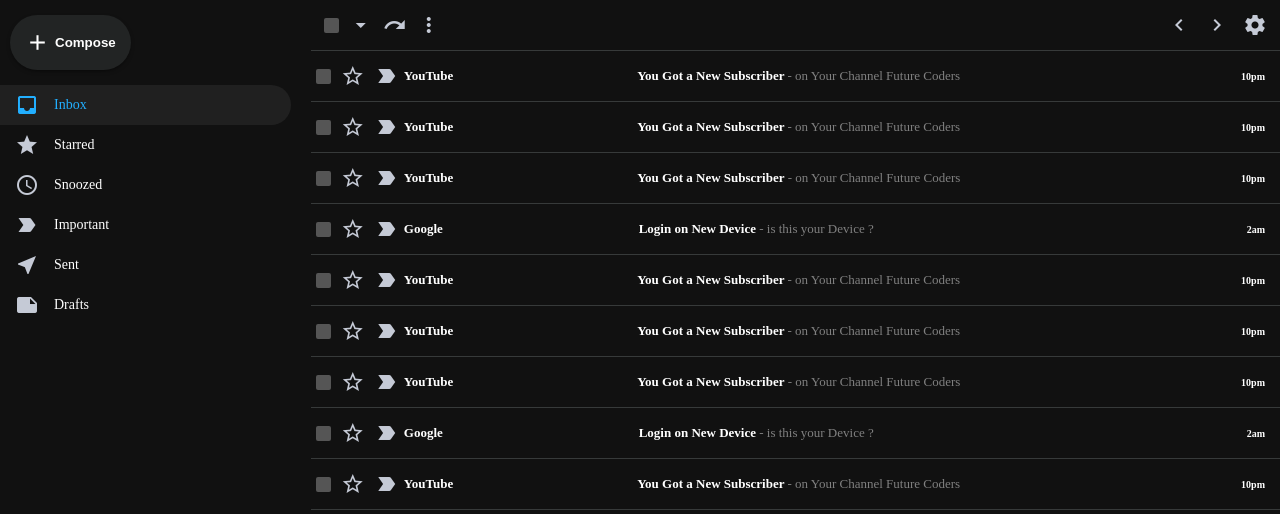
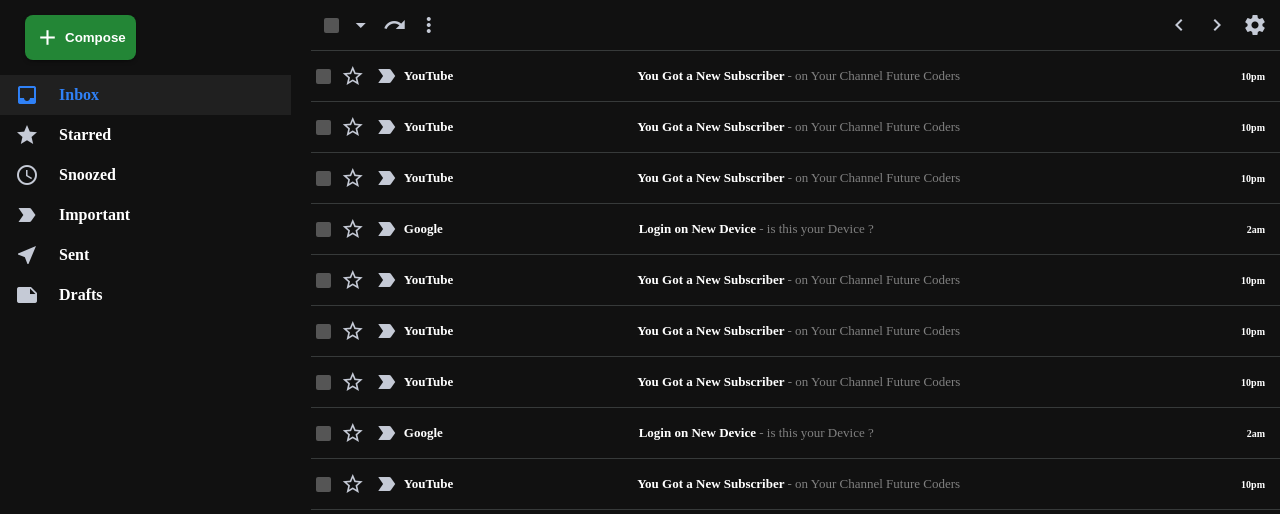
Before and after one commit to h471x/php_mail, a PHP site: page /index.html in a window 1280 px wide. Shown: the part 81-595 px from the top of the page. Run offline with PHP 8.4, Linux system fonts and the light colour scheme.

Commit message:
Added Some Cool Color

```diff
--- a/assets/css/style.css
+++ b/assets/css/style.css
@@ -86,13 +86,14 @@
 
 .sidebar__compose {
   margin-top: 15px;
-  margin-left: 10px;
+  margin-left: 25px;
   margin-bottom: 15px;
   text-transform: capitalize;
   color: white;
-  padding: 15px;
-  border-radius: 30px;
-  background-color: #222424;
+  padding: 10px;
+  border-radius: 8px;
+  /* background-color: #222424; */
+  background-color: #238636;
   display: flex;
   align-items: center;
   cursor: pointer;
@@ -103,7 +104,7 @@
 
 .sidebar__compose:hover{
   background-color: #28a745;
-  font-size: 14px;
+  /* font-size: 14px; */
 }
 
 .sidebar__compose span {
@@ -113,7 +114,7 @@
 }
 
 .sidebar__compose span:hover{
-  font-weight: bold;
+  /* font-weight: bold; */
   transition-delay: 2s;
 }
 
@@ -122,8 +123,8 @@
   align-items: center;
   height: 40px;
   padding: 0 10px;
-  border-top-right-radius: 20px;
-  border-bottom-right-radius: 20px;
+  /* border-top-right-radius: 20px;
+  border-bottom-right-radius: 20px; */
   cursor: pointer;
   color: #818181;
 }
@@ -134,9 +135,10 @@
 
 .sidebarOption h3 {
   flex: 1;
-  margin-left: 10px;
-  font-size: 14px;
-  font-weight: 400;
+  margin-left: 15px;
+  font-size: 16px;
+  text-transform: capitalize;
+  /* font-weight: 400; */
 }
 
 .sidebarOption:hover,
@@ -146,7 +148,7 @@
 .sidebarOption__active h3,
 .sidebarOption__active .material-icons {
   background-color: #202020;
-  color: #22afff;
+  color: #2f81f7;
   /* font-weight: 800; */
 }
 
```
